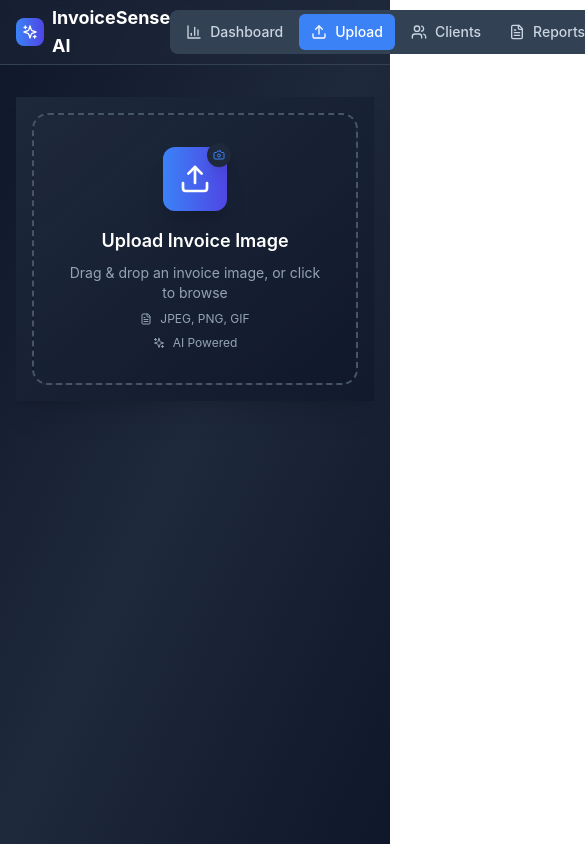
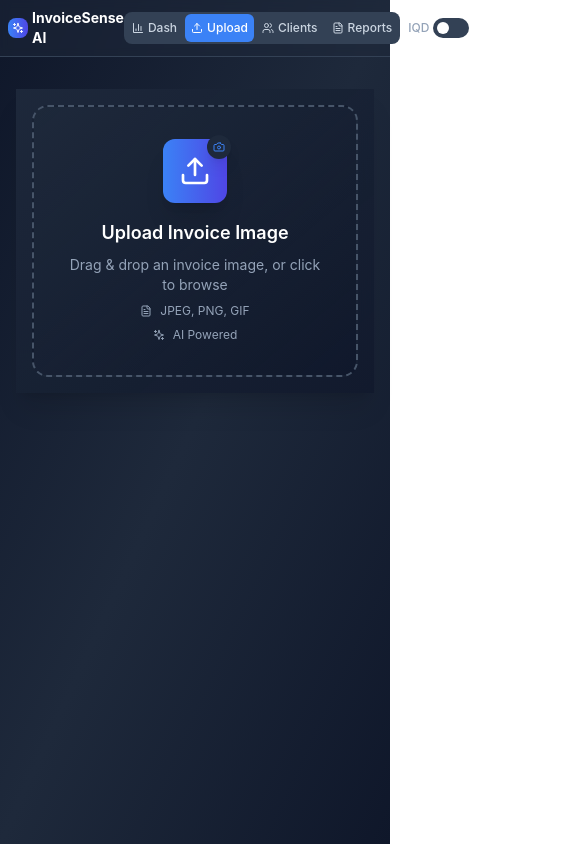
Before and after one commit to 3aboshe/InvoiceSenseAI, a React (Vite) app in the folder client/: page / in a window 390 px wide. Shown: the top 844 px of the page, 585 px wide, since content can reach past the window. Built offline with nearby package versions, Linux system fonts and the light colour scheme; a web font is replaced by a local one.

Commit message:
Fix mobile navigation overflow - make navigation responsive for phones

```diff
--- a/client/src/App.jsx
+++ b/client/src/App.jsx
@@ -77,83 +77,90 @@ function AppContent() {
 
   const Navigation = () => (
     <nav className="bg-slate-800/50 backdrop-blur-sm border-b border-slate-700">
-      <div className="max-w-7xl mx-auto px-4 sm:px-6">
-        <div className="flex items-center justify-between h-16">
-          <div className="flex items-center space-x-2 sm:space-x-3">
-            <div className="p-1.5 sm:p-2 bg-gradient-to-r from-blue-500 to-indigo-600 rounded-lg">
-              <Sparkles className="w-4 h-4 sm:w-5 sm:h-5 text-white" />
+      <div className="max-w-7xl mx-auto px-2 sm:px-4 lg:px-6">
+        <div className="flex items-center justify-between h-14 sm:h-16">
+          {/* Logo and Title */}
+          <div className="flex items-center space-x-1 sm:space-x-2 lg:space-x-3">
+            <div className="p-1 sm:p-1.5 lg:p-2 bg-gradient-to-r from-blue-500 to-indigo-600 rounded-lg">
+              <Sparkles className="w-3 h-3 sm:w-4 sm:h-4 lg:w-5 lg:h-5 text-white" />
             </div>
             <div>
-              <h1 className="text-lg sm:text-xl font-bold text-white">
+              <h1 className="text-sm sm:text-lg lg:text-xl font-bold text-white">
                 InvoiceSense AI
               </h1>
             </div>
           </div>
 
-          <div className="flex items-center space-x-4">
-            <div className="flex items-center space-x-1 bg-slate-700 rounded-lg p-1">
+          {/* Navigation Buttons */}
+          <div className="flex items-center space-x-1 sm:space-x-2 lg:space-x-4">
+            <div className="flex items-center space-x-0.5 sm:space-x-1 bg-slate-700 rounded-lg p-0.5 sm:p-1">
               <button
                 onClick={() => navigate('/dashboard')}
-                className={`px-3 py-2 rounded-md text-sm font-medium transition-colors flex items-center space-x-2 ${
+                className={`px-1.5 sm:px-2 lg:px-3 py-1.5 sm:py-2 rounded-md text-xs sm:text-sm font-medium transition-colors flex items-center space-x-1 sm:space-x-2 ${
                   currentPath === '/dashboard'
                     ? 'bg-blue-500 text-white'
                     : 'text-slate-300 hover:text-white hover:bg-slate-600'
                 }`}
               >
-                <BarChart3 className="w-4 h-4" />
-                <span>Dashboard</span>
+                <BarChart3 className="w-3 h-3 sm:w-4 sm:h-4" />
+                <span className="hidden xs:inline">Dashboard</span>
+                <span className="xs:hidden">Dash</span>
               </button>
               <button
                 onClick={() => navigate('/')}
-                className={`px-3 py-2 rounded-md text-sm font-medium transition-colors flex items-center space-x-2 ${
+                className={`px-1.5 sm:px-2 lg:px-3 py-1.5 sm:py-2 rounded-md text-xs sm:text-sm font-medium transition-colors flex items-center space-x-1 sm:space-x-2 ${
                   currentPath === '/'
                     ? 'bg-blue-500 text-white'
                     : 'text-slate-300 hover:text-white hover:bg-slate-600'
                 }`}
               >
-                <Upload className="w-4 h-4" />
+                <Upload className="w-3 h-3 sm:w-4 sm:h-4" />
                 <span>Upload</span>
               </button>
               <button
                 onClick={() => navigate('/clients')}
-                className={`px-3 py-2 rounded-md text-sm font-medium transition-colors flex items-center space-x-2 ${
+                className={`px-1.5 sm:px-2 lg:px-3 py-1.5 sm:py-2 rounded-md text-xs sm:text-sm font-medium transition-colors flex items-center space-x-1 sm:space-x-2 ${
                   currentPath.startsWith('/clients')
                     ? 'bg-blue-500 text-white'
                     : 'text-slate-300 hover:text-white hover:bg-slate-600'
                 }`}
               >
-                <Users className="w-4 h-4" />
+                <Users className="w-3 h-3 sm:w-4 sm:h-4" />
                 <span>Clients</span>
               </button>
               <button
                 onClick={() => navigate('/reports')}
-                className={`px-3 py-2 rounded-md text-sm font-medium transition-colors flex items-center space-x-2 ${
+                className={`px-1.5 sm:px-2 lg:px-3 py-1.5 sm:py-2 rounded-md text-xs sm:text-sm font-medium transition-colors flex items-center space-x-1 sm:space-x-2 ${
                   currentPath === '/reports'
                     ? 'bg-blue-500 text-white'
                     : 'text-slate-300 hover:text-white hover:bg-slate-600'
                 }`}
               >
-                <FileText className="w-4 h-4" />
+                <FileText className="w-3 h-3 sm:w-4 sm:h-4" />
                 <span>Reports</span>
               </button>
             </div>
 
+            {/* Currency Toggle - Only show on upload page */}
             {currentPath === '/' && (
-              <div className="flex items-center space-x-2">
-                <span className="text-xs sm:text-sm font-medium text-slate-400">
+              <div className="flex items-center space-x-1 sm:space-x-2">
+                <span className="text-xs font-medium text-slate-400 hidden sm:inline">
                   IQD→USD
+                </span>
+                <span className="text-xs font-medium text-slate-400 sm:hidden">
+                  IQD
                 </span>
                 <button
                   onClick={toggleCurrencyConversion}
-                  className={`relative inline-flex h-6 w-11 items-center rounded-full transition-colors focus:outline-none focus:ring-2 focus:ring-blue-500 focus:ring-offset-2 ${
+                  className={`relative inline-flex h-5 w-9 sm:h-6 sm:w-11 items-center rounded-full transition-colors focus:outline-none focus:ring-2 focus:ring-blue-500 focus:ring-offset-2 ${
                     autoConvertCurrency
                       ? 'bg-blue-500'
                       : 'bg-slate-700'
                   }`}
                 >
                   <span
-                    className={`inline-block h-4 w-4 transform rounded-full bg-white transition-transform ${
-                      autoConvertCurrency ? 'translate-x-6' : 'translate-x-1'
+                    className={`inline-block h-3 w-3 sm:h-4 sm:w-4 transform rounded-full bg-white transition-transform ${
+                      autoConvertCurrency ? 'translate-x-4 sm:translate-x-6' : 'translate-x-1'
                     }`}
                   />
                 </button>
--- a/client/src/index.css
+++ b/client/src/index.css
@@ -2,6 +2,16 @@
 @tailwind base;
 @tailwind components;
 @tailwind utilities;
+
+/* Custom breakpoint for extra small screens */
+@media (min-width: 475px) {
+  .xs\:inline {
+    display: inline;
+  }
+  .xs\:hidden {
+    display: none;
+  }
+}
 
 @layer base {
   html {
```
